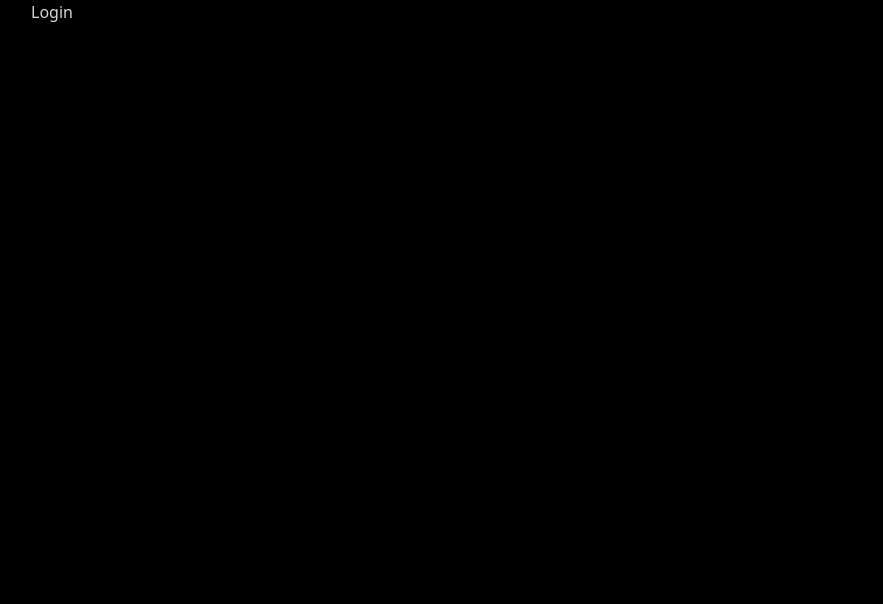
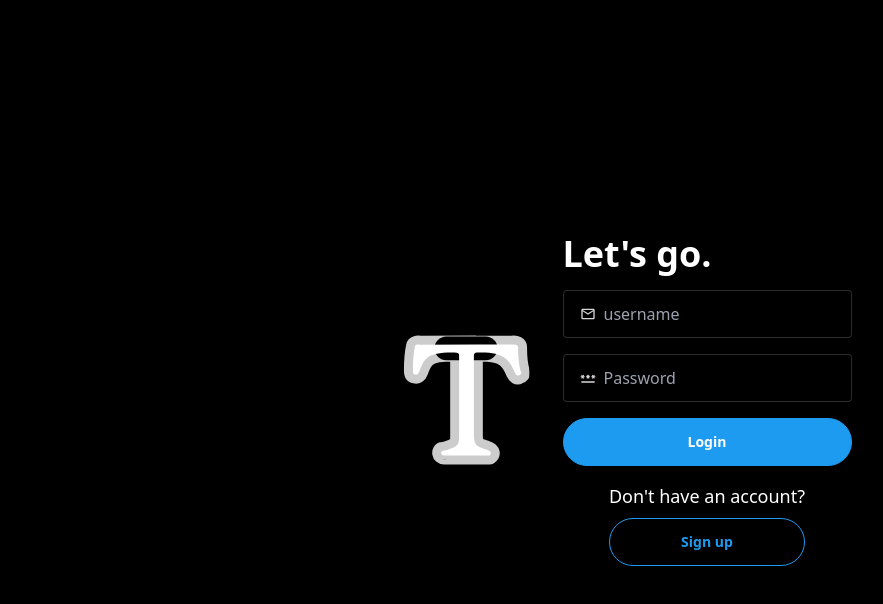
Before and after one commit to rahul-MyGit/Twing-Twing, a React (Vite) app in the folder frontend/: page /login in a window 1280 px wide. Shown: the top 604 px of the page, without its empty margins (33-916 px from the left). Built offline with nearby package versions, Linux system fonts and the light colour scheme.

Commit message:
added login page

```diff
--- a/frontend/src/components/X.tsx
+++ b/frontend/src/components/X.tsx
@@ -2,9 +2,9 @@ import React, { SVGProps } from "react";
 
 const XSvg: React.FC<SVGProps<SVGSVGElement>> = (props) =>{
     return (
-        <svg fill="#ffffff" height="200px" width="200px" version="1.1" id="Capa_1" xmlns="http://www.w3.org/2000/svg" viewBox="-2.55 -2.55 30.63 30.63" stroke="#ffffff" strokeWidth="0.00025531" transform="matrix(-1, 0, 0, 1, 0, 0)rotate(0)" {...props}>
+        <svg fill="#ffffff" height="200px" width="200px" version="1.1" id="Capa_1" xmlns="http://www.w3.org/2000/svg" viewBox="-1.55 -2.55 30.63 30.63" stroke="#ffffff" strokeWidth="0.00025531" transform="matrix(-1, 0, 0, 1, 0, 0)rotate(0)" {...props}>
             <g id="SVGRepo_bgCarrier" strokeWidth="0"></g>
-    <g id="SVGRepo_tracerCarrier" strokeLinecap="round" strokeLinejoin="round" stroke="#CCCCCC" strokeWidth="5.106199999999999">
+            <g id="SVGRepo_tracerCarrier" strokeLinecap="round" strokeLinejoin="round" stroke="#CCCCCC" strokeWidth="4.106199999999999">
                 <g>
                     <g id="c179_text">
                         <path d="M25.198,6.273c-0.014,0.23-0.045,0.389-0.087,0.467c-0.045,0.084-0.176,0.145-0.392,0.183 c-0.469,0.104-0.781-0.074-0.935-0.533C23.239,4.7,22.59,3.578,21.84,3.016c-1.041-0.773-2.862-1.161-5.469-1.161 c-1.054,0-1.633,0.115-1.734,0.343c-0.036,0.075-0.057,0.184-0.057,0.324v18.999c0,0.812,0.188,1.383,0.571,1.709 c0.382,0.32,1.069,0.731,2.201,0.999c0.483,0.103,0.97,0.2,1.034,0.239c0.46,0,0.504,1.057-0.376,1.057 c-0.025,0.016-10.375-0.008-10.375-0.008s-0.723-0.439-0.074-1.023c0.271-0.121,0.767-0.343,0.767-0.343s1.83-0.614,2.211-1.009 c0.434-0.445,0.648-1.164,0.648-2.154V2.521c0-0.369-0.229-0.585-0.687-0.647c-0.049-0.015-0.425-0.02-1.122-0.02 c-2.415,0-4.191,0.418-5.338,1.259C3.176,3.735,2.411,4.877,1.737,6.545C1.52,7.065,1.22,7.234,0.84,7.058 C0.408,6.957,0.251,6.719,0.363,6.353c0.445-1.374,0.668-3.31,0.668-5.814c0-0.292,0.387-0.586,1.163-0.533L23.56,0.064 c0.709-0.104,1.096,0.012,1.16,0.343C25.076,2.096,25.234,4.052,25.198,6.273z"></path>
--- a/frontend/src/pages/auth/Login.tsx
+++ b/frontend/src/pages/auth/Login.tsx
@@ -1,8 +1,77 @@
-import React from 'react'
+import React, { useState } from "react"
+import XSvg from "../../components/X";
+import { MdOutlineMail, MdPassword } from "react-icons/md";
+import { Link } from "react-router-dom";
 
+
+interface FormInputs {
+  username: string;
+  password: string;
+}
 function Login() {
+  const [formData, setFormData] = useState<FormInputs>({
+    username: "",
+    password: "",
+  })
+
+  const handleSubmit = (e : React.FormEvent<HTMLFormElement>) =>{
+    e.preventDefault()
+    console.log(formData)
+  }
+
+  const handleInputChange = (e : React.ChangeEvent<HTMLInputElement>) =>{
+    const {name , value} = e.target;
+    setFormData(prevState =>({
+      ...prevState,
+      [name]:  value
+    })
+  )}
+
+  const isError = false;
+
   return (
-    <div>Login</div>
+      <div className='max-w-screen-xl mx-auto flex justify-center h-screen'>
+			<div className='flex-1 hidden lg:flex items-center justify-center'>
+				<XSvg className='lg:w-2/3 fill-white' />
+			</div>
+			<div className='flex-1 flex flex-col justify-center items-center'>
+				<form className='flex gap-4 flex-col' onSubmit={handleSubmit}>
+					<XSvg className='w-24 lg:hidden fill-white' />
+					<h1 className='text-4xl font-extrabold text-white'>{"Let's"} go.</h1>
+					<label className='input input-bordered rounded flex items-center gap-2'>
+						<MdOutlineMail />
+						<input
+							type='text'
+							className='grow'
+							placeholder='username'
+							name='username'
+							onChange={handleInputChange}
+							value={formData.username}
+						/>
+					</label>
+
+					<label className='input input-bordered rounded flex items-center gap-2'>
+						<MdPassword />
+						<input
+							type='password'
+							className='grow'
+							placeholder='Password'
+							name='password'
+							onChange={handleInputChange}
+							value={formData.password}
+						/>
+					</label>
+					<button className='btn rounded-full btn-primary text-white'>Login</button>
+					{isError && <p className='text-red-500'>Something went wrong</p>}
+				</form>
+				<div className='flex flex-col gap-2 mt-4'>
+					<p className='text-white text-lg'>{"Don't"} have an account?</p>
+					<Link to='/signup'>
+						<button className='btn rounded-full btn-primary text-white btn-outline w-full'>Sign up</button>
+					</Link>
+				</div>
+			</div>
+		</div>
   )
 }
 
--- a/frontend/src/pages/auth/Signup.tsx
+++ b/frontend/src/pages/auth/Signup.tsx
@@ -37,11 +37,10 @@ const Signup = () => {
 
 
 
-
   const isError = false;
 
   return (
-    <div className='max-w-screen-xl mx-auto flex h-screen px-10'>
+    <div className='max-w-screen-xl mx-auto flex  justify-center h-screen px-10'>
       <div className='flex-1 hidden lg:flex items-center  justify-center'>
 				<XSvg className=' lg:w-2/3 fill-white' />
 			</div>
```
Lines whose indentation alone changed are shown as unchanged.
